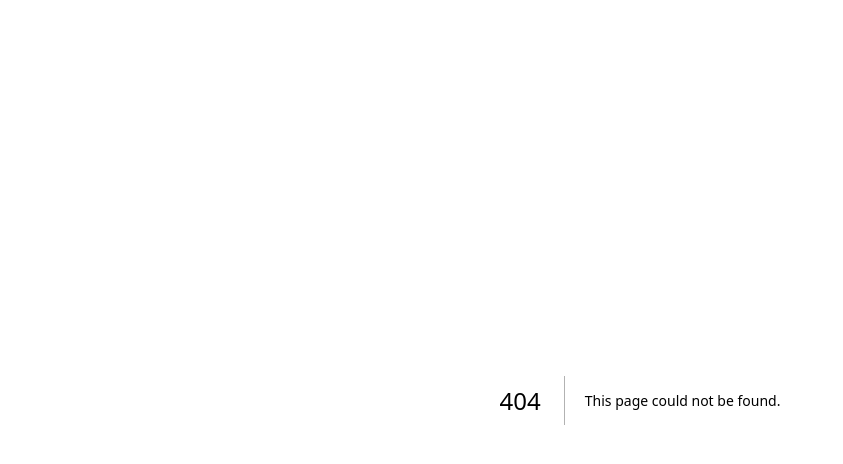
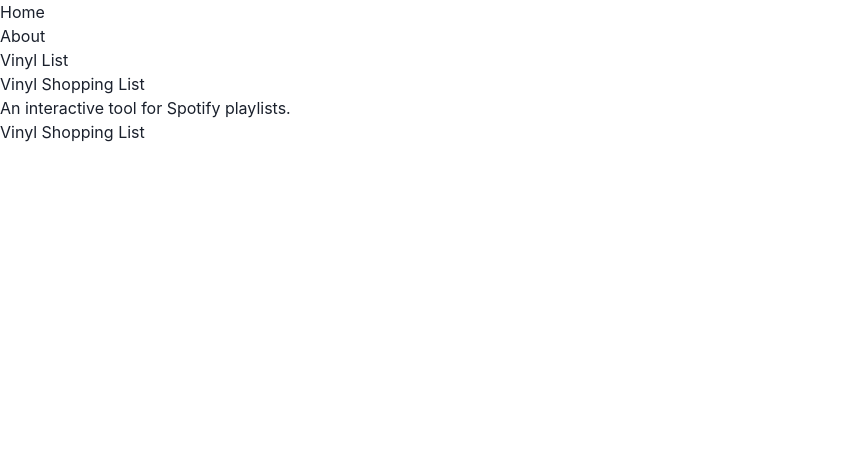
Before and after one commit to datoche-juarez/next-shopping-list, a Next.js app: page /vinyl in a window 1280 px wide. Before the commit this address had no page. Shown: the top 464 px of the page, without its empty margins (0-843 px from the left). Built offline with nearby package versions, Linux system fonts and the light colour scheme.

Commit message:
Unstyled nav bar, layout, header, meta, etc. Very simple routing...

```diff
--- /dev/null
+++ b/components/Header.js
@@ -0,0 +1,12 @@
+const Header = () => {
+    return (
+        <div>
+            <h1>
+                <span>Vinyl Shopping List</span>
+            </h1>
+            <p>An interactive tool for Spotify playlists.</p>
+        </div>
+    );
+};
+
+export default Header;
--- /dev/null
+++ b/components/Layout.js
@@ -0,0 +1,20 @@
+import Nav from './Nav'
+import Meta from './Meta'
+import Header from './Header'
+
+const Layout = ({ children }) => {
+    return (
+        <>
+        <Meta />
+        <Nav />
+        <div>
+            <main>
+                <Header />
+                {children}
+            </main>
+        </div>
+        </>
+    )
+}
+
+export default Layout
--- /dev/null
+++ b/components/Meta.js
@@ -0,0 +1,24 @@
+import Head from 'next/head'
+
+const Meta = ({ title, keywords, description }) => {
+    return (
+        <Head>
+            <meta name='viewport'
+            content='width=device-width,
+            initial-scale=1' />
+            <meta name='keywords' content={keywords} />
+            <meta name='description' content={description} />
+            <meta charSet='utf-8' />
+            <link rel='icon' href='/favicon.ico' />
+            <title>{title}</title>
+        </Head>
+    )
+}
+
+Meta.defaultProps = {
+    title: 'Vinyl List',
+    keywords: 'vinyl, music, shopping list, music production, sampling music',
+    description: 'An interactive tool for Spotify playlists. Control your sample playlist depending on what you add to your vinyl collection. ',
+}
+
+export default Meta
--- /dev/null
+++ b/components/Nav.js
@@ -0,0 +1,21 @@
+import Link from 'next/link'
+
+const Nav = () => {
+    return (
+        <nav>
+            <ul>
+                <li>
+                    <Link href="/">Home</Link>
+                </li>
+                <li>
+                    <Link href="/about">About</Link>
+                </li>
+                <li>
+                    <Link href="/vinyl">Vinyl List</Link>
+                </li>
+            </ul>
+        </nav>
+    )
+}
+
+export default Nav
--- a/pages/_app.js
+++ b/pages/_app.js
@@ -1,13 +1,15 @@
-// import '../styles/globals.css'
-import { ChakraProvider } from '@chakra-ui/react';
-import { newTheme } from '../styles/theme';
+import '../styles/globals.css'
+import Layout from "../components/Layout.js";
+import { ChakraProvider } from "@chakra-ui/react";
 
 function MyApp({ Component, pageProps }) {
   return (
     <ChakraProvider>
-   <Component {...pageProps} />
+      <Layout>
+        <Component {...pageProps} />
+      </Layout>
     </ChakraProvider>
-  )
+  );
 }
 
-export default MyApp
+export default MyApp;
--- a/pages/index.js
+++ b/pages/index.js
@@ -66,6 +66,9 @@ export default function Home() {
           </span>
         </a>
       </footer>
+
+
+
     </div>
   )
 }
--- /dev/null
+++ b/pages/vinyl.js
@@ -0,0 +1,12 @@
+import Meta from '../components/Meta'
+
+const vinyl = () => {
+    return (
+        <div>
+            <Meta title='Vinyl List' />
+            <h1>Vinyl Shopping List</h1>
+        </div>
+    )
+}
+
+export default vinyl
```
Also changed, not shown: pages/about.js (added, +12 -0 lines).
